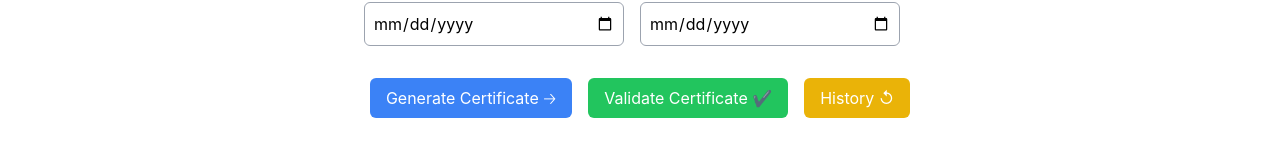
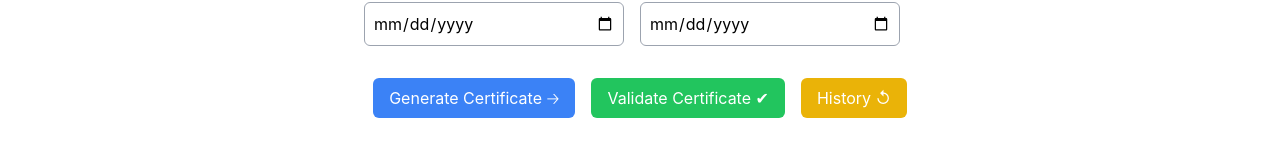
Before and after one commit to ddileep01/assngo-online-certificate-editor, a React (Create React App) app: page / in a window 1280 px wide. Shown: the part 435-592 px from the top of the page. Built offline with nearby package versions, Linux system fonts and the light colour scheme.

Commit message:
update icon

```diff
--- a/src/home.js
+++ b/src/home.js
@@ -192,7 +192,7 @@ function Home() {
               onClick={() => goToValidate()}
               className="bg-green-500 hover:bg-green-600 text-white mr-4 px-4 py-2 rounded-md"
             >
-              Validate Certificate ✔️
+              Validate Certificate ✔
             </button>
             <button
               onClick={() => goToGenCertificate()}
```
